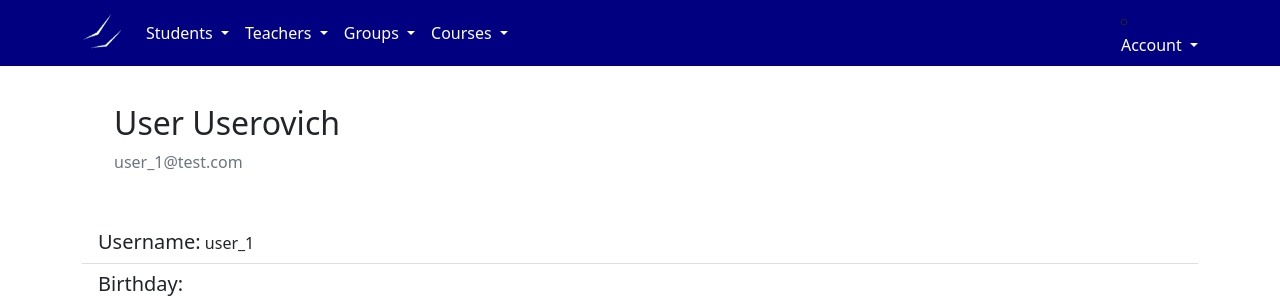
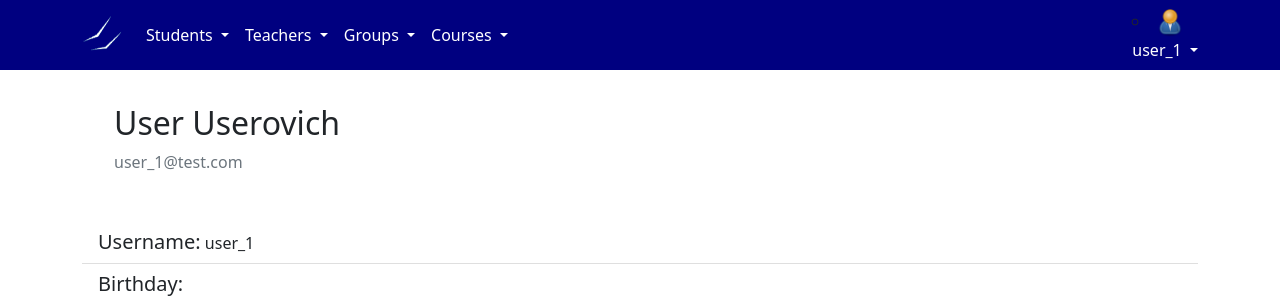
Before and after one commit to PyPro2022/DJANGO_LMS, a Django app: page /accounts/profile/ in a window 1280 px wide. Shown: the top 300 px of the page. Run offline with Django 4.2, Linux system fonts and the light colour scheme; a user stored in the database is signed in; data comes from the database, SQL or seed files in the repository; both versions use the stored data as it was after the commit; parts of the project's set-up code (start-up, migrations or seed data) failed here and were passed over.

Commit message:
Добавил отображение имени пользователя и аватарки при логине на месте Accounts

```diff
--- a/templates/includes/menu.html
+++ b/templates/includes/menu.html
@@ -95,11 +95,21 @@
 
 <!--     <ul class="navbar-nav me-auto mb-2 mb-lg-0">-->
        <li class="nav-item dropdown" type = "circle">
-          <a class="nav-link dropdown-toggle text-white" href="#" id="AccountnavbarScrollingDropdown" role="button" data-bs-toggle="dropdown" aria-expanded="false">
+           {% if user.is_authenticated %}
+              <img class="rounded-circle" width="30" height="30" src="{% static 'img/default.png' %}" alt="avatar">
+
+                <a class="nav-link dropdown-toggle text-white" href="#" id="AccountnavbarScrollingDropdown" role="button" data-bs-toggle="dropdown" aria-expanded="false">
+                {{ user.username }}
+<!--                {{ user.email }}-->
+                </a>
+            {% else %}
+           <a class="nav-link dropdown-toggle text-white" href="#" id="AccountnavbarScrollingDropdown" role="button" data-bs-toggle="dropdown" aria-expanded="false">
             Account
           </a>
+                       {% endif %}
+
           <ul class="dropdown-menu" aria-labelledby="navbarDropdown">
-                            {% if user.is_authenticated %}
+              {% if user.is_authenticated %}
                                 <li><a class="dropdown-item"
                                        href="{% url 'accounts:profile_view' %}">Profile</a></li>
                                 <li><a class="dropdown-item"
```
Also changed, not shown: db.sqlite3, static/img/default.png (added).
